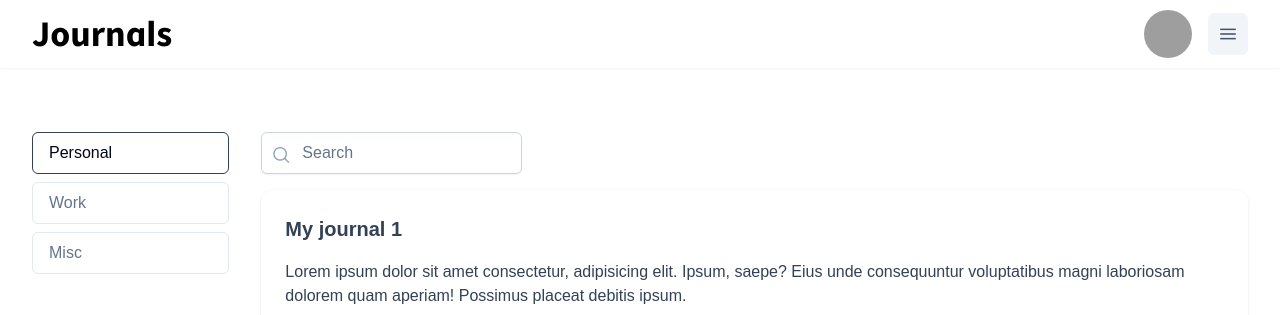
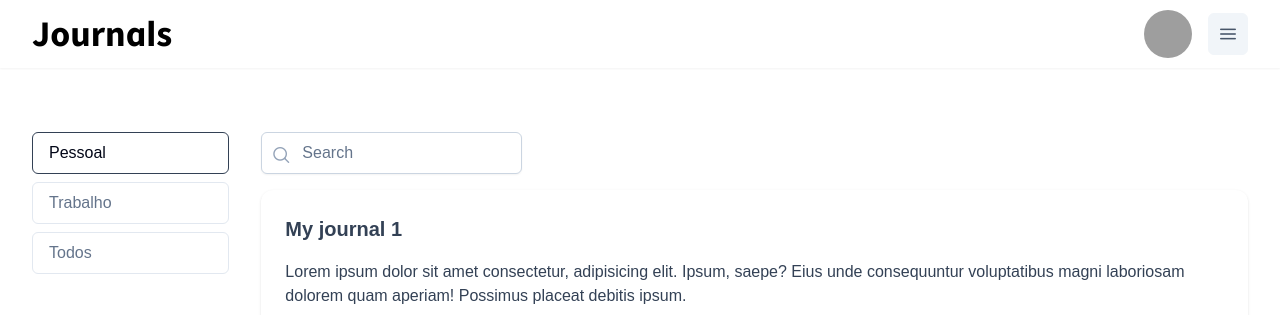
Before and after one commit to pedrodruviaro/journals, a Vue app: page /dashboard in a window 1280 px wide. Shown: the top 315 px of the page. Built offline with nearby package versions, Linux system fonts and the light colour scheme; grey boxes are pictures that could not be loaded; a web font is replaced by a local one.

Commit message:
fix: :recycle: change dashboard buttons label

```diff
--- a/src/components/DashboardButtons/DasboardButtons.vue
+++ b/src/components/DashboardButtons/DasboardButtons.vue
@@ -4,8 +4,8 @@ import Button from 'primevue/button'
 
 <template>
   <div class="flex flex-col gap-2 items-start">
-    <Button class="w-full text-left" label="Personal" severity="contrast" outlined />
-    <Button class="w-full text-left" label="Work" severity="secondary" outlined />
-    <Button class="w-full text-left" label="Misc" severity="secondary" outlined />
+    <Button class="w-full text-left" label="Pessoal" severity="contrast" outlined />
+    <Button class="w-full text-left" label="Trabalho" severity="secondary" outlined />
+    <Button class="w-full text-left" label="Todos" severity="secondary" outlined />
   </div>
 </template>
```
